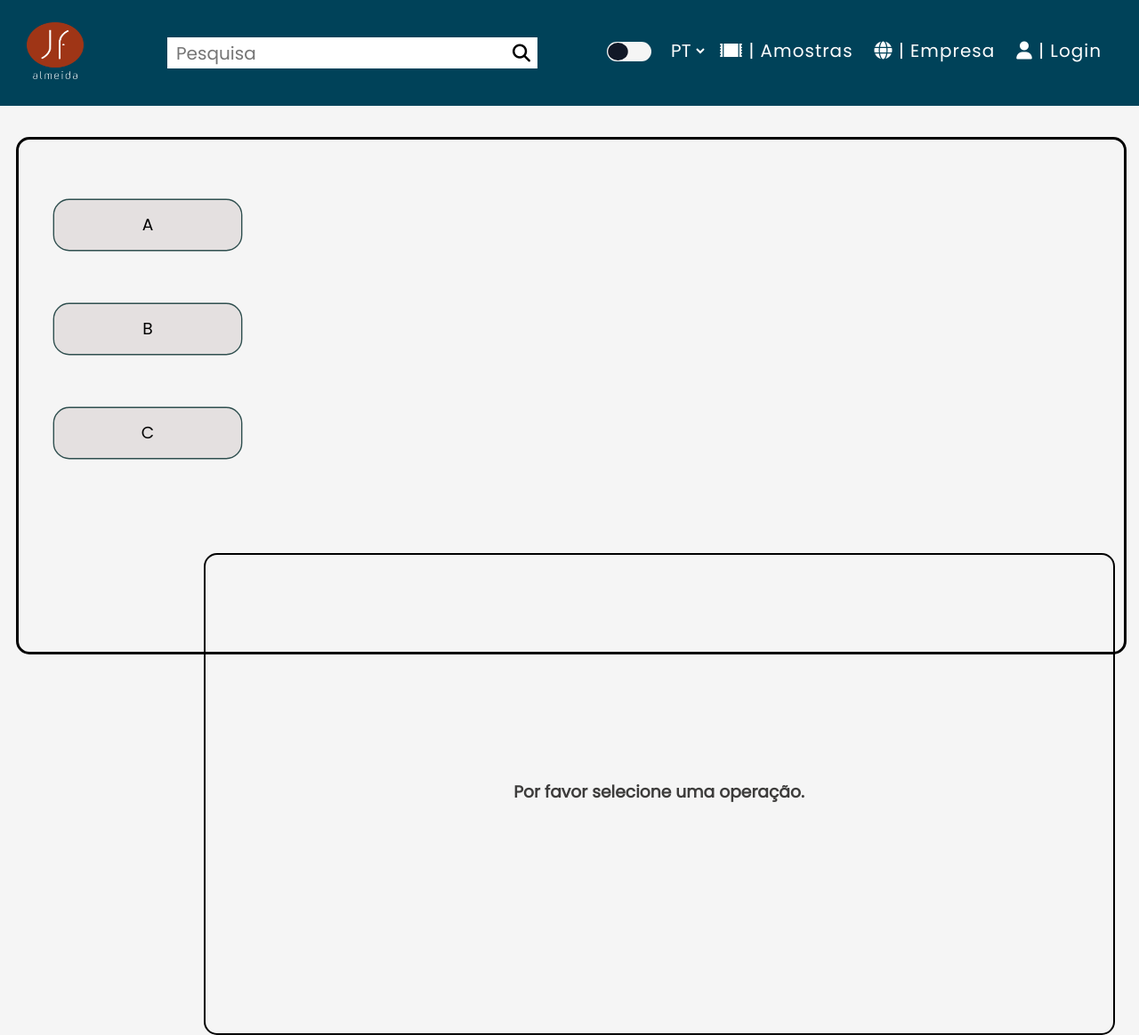
After one commit to goncalomag/Projeto_JFA, a PHP site: page /Admin/Admin.html in a window 1280 px wide. The commit adds this page. Shown: the whole page at 89% size. Run offline with PHP 8.4, Linux system fonts and the light colour scheme.

Commit message:
Co-authored-by: Gonçalo <goncalomag@users.noreply.github.com>

```diff
--- /dev/null
+++ b/Admin/Admin.html
@@ -0,0 +1,63 @@
+<!DOCTYPE html>
+<html lang="en">
+<head>
+    <meta charset="UTF-8">
+    <meta name="viewport" content="width=device-width, initial-scale=1.0">
+    <link rel="stylesheet" href="/Admin/style.css">
+    <link rel="stylesheet" href="/navBar.css">
+    <link rel="stylesheet" href="https://cdnjs.cloudflare.com/ajax/libs/font-awesome/6.2.0/css/all.min.css"> <!--Link Icons - https://fontawesome.com/icons -->
+    <link rel="stylesheet" href="/HomePage/carrosel/carrosel.css">
+    <link rel="stylesheet" type="text/css" href="./HomePage/style.css">
+    <link rel="stylesheet" href="/HomePage/buttonDark/styleDark.css">
+    <link rel="shortcut icon" href="https://www.jfa.pt/wp-content/themes/tema-jfa/img/favicon.ico" type="image/x-icon">
+    <link rel="stylesheet" type="text/css" href="./HomePage/style.css">
+    <title></title>
+</head>
+<body>
+    <input type="checkbox"id="check">
+    <nav>
+        <a href="/index.html" id="logo"><img src="/HomePage/imagens/logo.png" id="logo"></a>
+        <div class="search_box">
+            <input type="search" placeholder="Pesquisa" id="search">
+            <span class="fa-solid fa-search" id="lupa"></span>
+        </div>
+
+        <ol>
+            <div class="botaoDark">
+                <div class="trigger" id="trigger">
+                    <div class="indicador"></div>
+                </div>
+                <script src="/HomePage/buttonDark/mainDark.js"></script>
+            </div>
+            <li>
+                <select class="section" id="select">
+                    <option id="option1">PT</option>
+                    <option id="option2">EN</option>
+                    <option id="option">DE</option>
+                </select>
+            </li>
+            <li><a href="#"><i class="fa-solid fa-rug"></i> | Amostras</a></li>
+            <li><a href="https://www.jfa.pt/pt/" target="_blank"><i class="fa-solid fa-globe"></i> | Empresa </a></li>
+            <li><a href="/Página LoginRegistro/index.html"><i class="fa-solid fa-user"></i> | Login</a></li>
+        </ol>
+    </div>
+    <label for="check" class="bar">
+        <span class="fa-solid fa-bars" id="bars"></span>
+        <span class="fa fa-times" id="times"></span>
+    </label>
+</nav>
+
+<div class="containers">
+    <div class="containerSideNav">
+        <button>A</button>
+        <button>B</button>
+        <button>C</button>
+    </div>
+
+    <div class="containerTabela">
+        <h3>Por favor selecione uma operação.</h3>
+    </div>
+</div>
+
+</body>
+</html>
--- /dev/null
+++ b/Admin/style.css
@@ -0,0 +1,83 @@
+@import url('https://fonts.googleapis.com/css2?family=Poppins:wght@400&display=swap');
+*{/*----------------------------------------- DEFINIÇÕES DEFAULT DA PÁGINA -------------------------*/
+    margin:0;
+    padding: 0;
+    box-sizing: border-box;
+    font-family: 'Poppins',sans-serif;
+}
+
+body{/*-------------------------------------- BODY -------------------------------------------------*/
+    background-color: whitesmoke;
+    color: #3d3c3b;
+    overflow-x: hidden;
+
+}
+
+.containerSideNav
+{
+    display: flex;
+    flex-direction: column;
+    align-items: center;
+    justify-content: center;
+    width: 200px;
+    height: 470px;
+    gap: 70px;
+    margin-top: -20px;
+    margin-left: 45px ;
+    float: left;
+    /* background-color: red; */
+
+}
+
+.containerTabela{
+position: relative;
+/* background-color: green; */
+width: 1000px;
+height: 90%;
+float: right;
+margin: 10px;
+margin-top: 10px;
+display: flex;
+border-radius: 15px;
+padding: 10px;
+/* overflow-y:scroll; */
+
+box-sizing: content-box;
+border: 2px solid black;
+justify-content: center;
+align-items: center;
+
+}
+
+.containers
+{
+    width: 97%;
+    height: 72vh;
+    border: 3px solid black;
+    box-sizing: content-box;
+    border-radius: 15px;
+    margin: 30px 3px 0px 18px;
+    float: left;
+
+}
+
+button
+{
+    width: 150px;
+    border-radius: 13px;
+    border: 1px solid darkslategray;
+    background-color: rgb(228, 224, 224);
+    height: 40px;
+    box-sizing: content-box;
+    scale:1.4;
+}
+button:focus{
+    background-color: rgb(156, 147, 147);
+}
+
+
+h3
+{
+    justify-items: center;
+
+}
--- a/HomePage/buttonDark/styleDark.css
+++ b/HomePage/buttonDark/styleDark.css
@@ -22,7 +22,7 @@
 
 .trigger.dark/*------------------------------ FUNDO DA BOLA QUANDO A TEMA É DARK -------------------*/
 {
-    background-color: #271111;
+    background-color: #111827;
 }
 
 .trigger.dark .indicador/*------------------- BOLA QUANDO O TEMA É DARK ----------------------------*/
--- a/Página LoginRegistro/style.css
+++ b/Página LoginRegistro/style.css
@@ -4,7 +4,7 @@
     margin: 0;
     padding: 0;
     box-sizing: border-box;
-    font-family: 'Montserrat', sans-serif;
+    font-family: 'Poppins',sans-serif;
 }
 
 body{ /* -------------------------------- Configurações Body da Página -------------------------------------------*/
--- a/index.html
+++ b/index.html
@@ -79,8 +79,10 @@
         <div class="texto">
             <br>
             <h2 style="text-decoration: overline solid 1px;">SOBRE A EMPRESA</h2>
+            <a href="/Admin/Admin.html">ADMIN</a>
             <p>Criada em <b>1979</b>, a Têxteis J.F. Almeida, S.A. é uma empresa de referência no setor têxtil para o lar.<br> A cadeia produtiva da empresa inicia-se na preparação das fibras e fiação, passando pelas fases intermédia de tecelagem, tinturaria e acabamentos, a que se seguem a confeção e a expedição.</p>
         </div>
     </center>
+
 </body>
 </html>
--- a/navBar.css
+++ b/navBar.css
@@ -36,6 +36,7 @@ nav ol li:hover{/*--------------------------- HOVER NA NAV ---------------------
     background: #8A391E;
     color:white;
     cursor: pointer;
+
 }
 nav .search_box{/*--------------------------- ASPETO POR TRAZ SEARCH BAR --------------------------*/
     display: flex;
@@ -117,10 +118,6 @@ nav .bar span{
 #check{/*-------------------- ESCONDER CHECKBOX PARA MEDIA ------------------------*/
     display: none;
     -webkit-appearance: none;
-
-
-
-
 }
 
 nav ol li select{/*-------------------------- SELECT ----------------------------------------------*/
```
